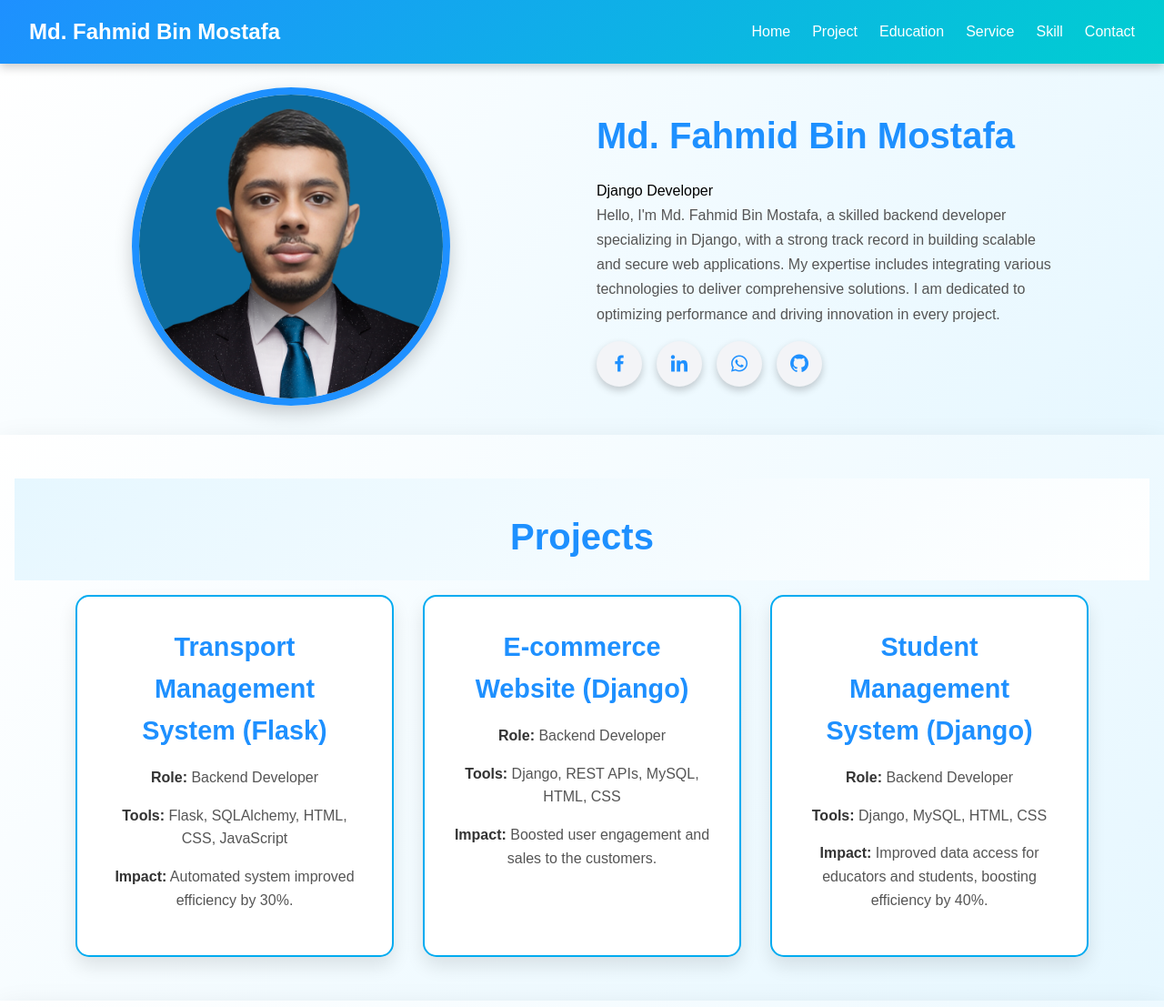
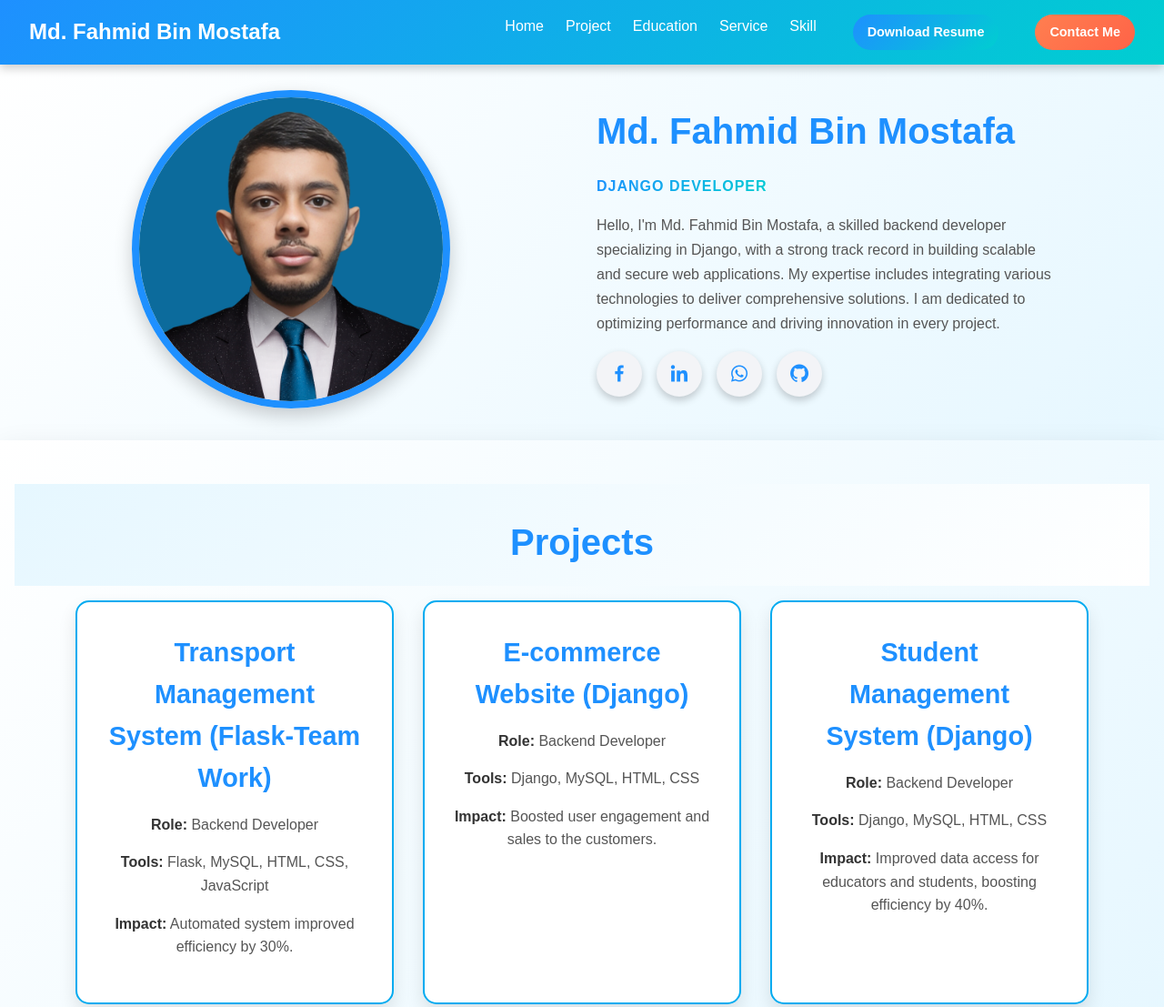
Before and after one commit to Fahmid1234/Fahmid-Portfolio, a plain HTML site: page index.html in a window 1280 px wide. Shown: the top 1107 px of the page at 91% size. Drawn offline with nearby package versions, Linux system fonts and the light colour scheme.

Commit message:
Add files via upload

```diff
--- a/index.html
+++ b/index.html
@@ -26,13 +26,16 @@
             <a href="#education">Education</a>
             <a href="#service">Service</a>
             <a href="#skill">Skill</a>
-            <a href="#contact">Contact</a>
+            <a href="Fahmid_Resume.pdf" class="btn download-btn" download="Fahmid_Resume.pdf">Download Resume</a>
+            <a href="#contact" class="btn contact-btn">Contact Me</a>
+
         </div>
     </nav>
 
     <section class="header" id="home">
         <div class="img">
             <img src="photo.png" alt="">
+            <!-- Add buttons inside the img container -->
         </div>
         <div class="about">
             <h1>Md. Fahmid Bin Mostafa</h1>
@@ -42,37 +45,39 @@
                 technologies to deliver comprehensive solutions. I am dedicated to optimizing performance and driving
                 innovation in every project.</p>
             <div class="social-links">
-                <a href="https://www.facebook.com" class="social-icon facebook">
+                <a href="https://www.facebook.com/mdfahmidbinmostafa" class="social-icon facebook">
                     <i class='bx bxl-facebook'></i>
                 </a>
-                <a href="https://www.linkedin.com" class="social-icon linkedin">
+                <a href="https://www.linkedin.com/in/md-fahmid-bin-mostafa/" class="social-icon linkedin">
                     <i class='bx bxl-linkedin'></i>
                 </a>
-                <a href="https://wa.me/1234567890" class="social-icon whatsapp">
+                <a href="https://wa.me/01531184246" class="social-icon whatsapp">
                     <i class='bx bxl-whatsapp'></i>
                 </a>
-                <a href="https://github.com" class="social-icon github">
+                <a href="https://github.com/Fahmid1234" class="social-icon github">
                     <i class='bx bxl-github'></i>
                 </a>
             </div>
         </div>
     </section>
+
+
     <section class="project" id="projects">
         <div class="section-title">
             <h2>Projects</h2>
         </div>
         <div class="project-container">
             <div class="project-card">
-                <h3>Transport Management System (Flask)</h3>
+                <h3>Transport Management System (Flask-Team Work)</h3>
                 <p><strong>Role:</strong> Backend Developer</p>
-                <p><strong>Tools:</strong> Flask, SQLAlchemy, HTML, CSS, JavaScript</p>
+                <p><strong>Tools:</strong> Flask, MySQL, HTML, CSS, JavaScript</p>
                 <p><strong>Impact:</strong> Automated system improved efficiency by 30%.</p>
             </div>
 
             <div class="project-card">
                 <h3>E-commerce Website (Django)</h3>
                 <p><strong>Role:</strong> Backend Developer</p>
-                <p><strong>Tools:</strong> Django, REST APIs, MySQL, HTML, CSS</p>
+                <p><strong>Tools:</strong> Django, MySQL, HTML, CSS</p>
                 <p><strong>Impact:</strong> Boosted user engagement and sales to the customers.</p>
             </div>
 
@@ -94,20 +99,20 @@
                 <h1>2021 - 2025</h1>
                 <p><strong>BSc - Daffodil International University</strong></p>
                 <p>Department of Computer Science and Engineering</p>
-                <p><strong>CGPA:</strong> 3.35</p>
+                <p><strong>CGPA:</strong> 3.29</p>
             </div>
             <div class="education-card">
                 <h1>2020</h1>
                 <p><strong>HSC - Govt. Bangla College</strong></p>
                 <p>Science Group</p>
-                <p><strong>GPA:</strong> 4.92 out of 5</p>
+                <!-- <p><strong>GPA:</strong> 4.92 out of 5</p> -->
             </div>
-            <div class="education-card">
+            <!-- <div class="education-card">
                 <h1>2018</h1>
                 <p><strong>SSC - Model Academy</strong></p>
                 <p>Science Group</p>
                 <p><strong>GPA:</strong> 4.83 out of 5</p>
-            </div>
+            </div> -->
         </div>
     </section>
 
@@ -206,7 +211,8 @@
                 <form action="#">
                     <input class="field" type="text" placeholder="Name" required name="Name">
                     <input type="text" class="field" placeholder="Email" required name="Email">
-                    <textarea required name="message" cols="30" rows="10" class="field" placeholder="Message"></textarea>
+                    <textarea required name="message" cols="30" rows="10" class="field"
+                        placeholder="Message"></textarea>
                     <input type="submit" value="Submit" class="btn">
                 </form>
             </div>
--- a/style.css
+++ b/style.css
@@ -54,6 +54,38 @@ body {
     color: lightgray;
 }
 
+.navbar .btn {
+    padding: 0.5rem 1rem;
+    font-size: 0.9rem;
+    font-weight: bold;
+    color: white;
+    background: linear-gradient(135deg, #1e90ff, #00ced1);
+    border-radius: 20px;
+    text-decoration: none;
+    margin-left: 1rem;
+    transition: transform 0.3s ease, background-color 0.3s ease;
+}
+
+/* Secondary Button */
+.navbar .contact-btn {
+    background: linear-gradient(135deg, #ff7f50, #ff6347);
+}
+
+/* Hover Effects */
+.navbar .btn:hover {
+    transform: translateY(-3px);
+    box-shadow: 0 4px 10px rgba(0, 0, 0, 0.2);
+}
+
+/* Adjustments for Smaller Screens */
+@media (max-width: 768px) {
+    .navbar .btn {
+        width: 70%;
+        text-align: center;
+        margin: 0 auto;
+        padding: 0.7rem;
+    }
+}
 
 @media (max-width: 768px) {
     .navbar {
@@ -122,6 +154,25 @@ body {
     overflow: hidden;
 }
 
+.about span {
+    display: inline-block;
+    font-size: 1.0rem;
+    color: #00ced1;
+    font-weight: bold;
+    margin-bottom: 1rem;
+    text-transform: uppercase;
+    letter-spacing: 1px;
+    background: linear-gradient(135deg, #1e90ff, #00ced1);
+    -webkit-background-clip: text;
+    -webkit-text-fill-color: transparent;
+}
+
+
+.header .about {
+    text-align: left;
+    padding: 1rem;
+}
+
 .about {
     flex: 1;
     width: auto;
@@ -141,6 +192,7 @@ body {
     font-size: 1rem;
     max-width: 500px;
 }
+
 
 .img {
     flex: 1;
```
Also changed, not shown: 1 other file.
